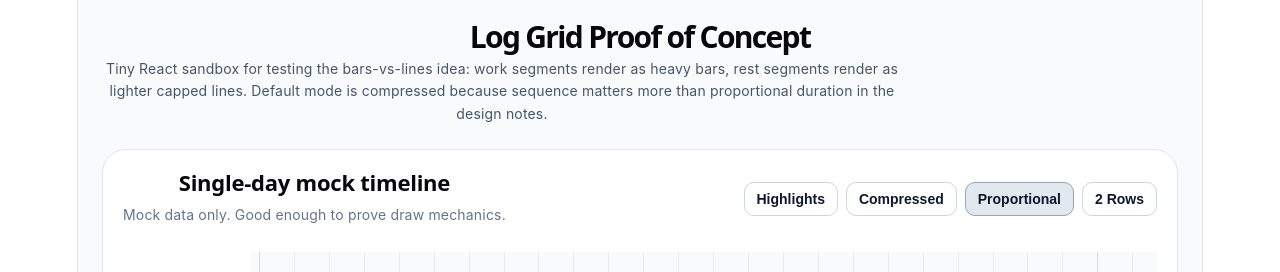
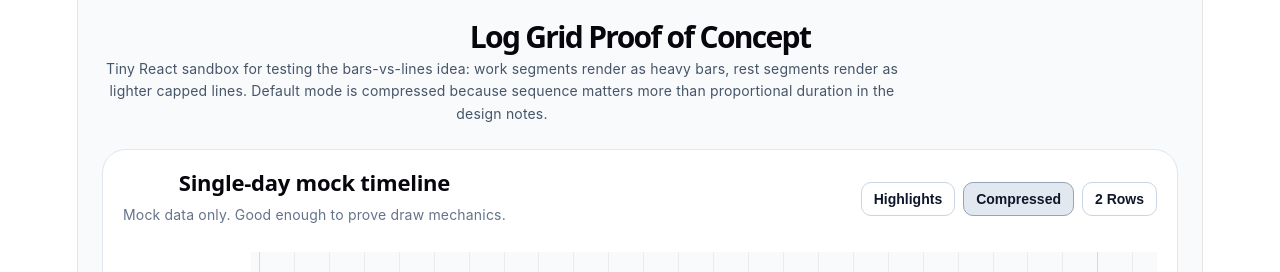
Before and after one commit to LarryBoyEval/matrix-play, a React (Vite) app: page / in a window 1280 px wide. Shown: the top 272 px of the page. Built offline with nearby package versions, Linux system fonts and the light colour scheme.

Commit message:
Condensed 'Proportional' and 'Condensed' buttons into one

```diff
--- a/src/MultidayLog.tsx
+++ b/src/MultidayLog.tsx
@@ -2132,16 +2132,14 @@ export default function MultiDayLog() {
                                 </span>
                             </ToolbarButton>
                             <ToolbarButton
-                                active={mode === "compressed"}
-                                onClick={() => setMode("compressed")}
+                                active={true}
+                                onClick={() =>
+                                    setMode((value) =>
+                                        value === "compressed" ? "proportional" : "compressed"
+                                    )
+                                }
                             >
-                                Compressed
-                            </ToolbarButton>
-                            <ToolbarButton
-                                active={mode === "proportional"}
-                                onClick={() => setMode("proportional")}
-                            >
-                                Proportional
+                                {mode === "compressed" ? "Proportional" : "Compressed"}
                             </ToolbarButton>
                             <ToolbarButton
                                 active={false}
```
